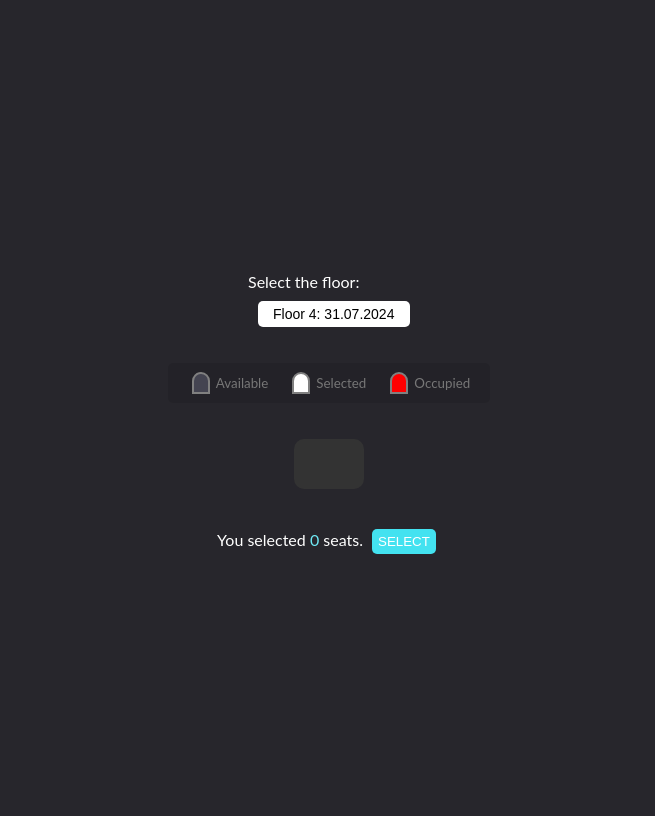
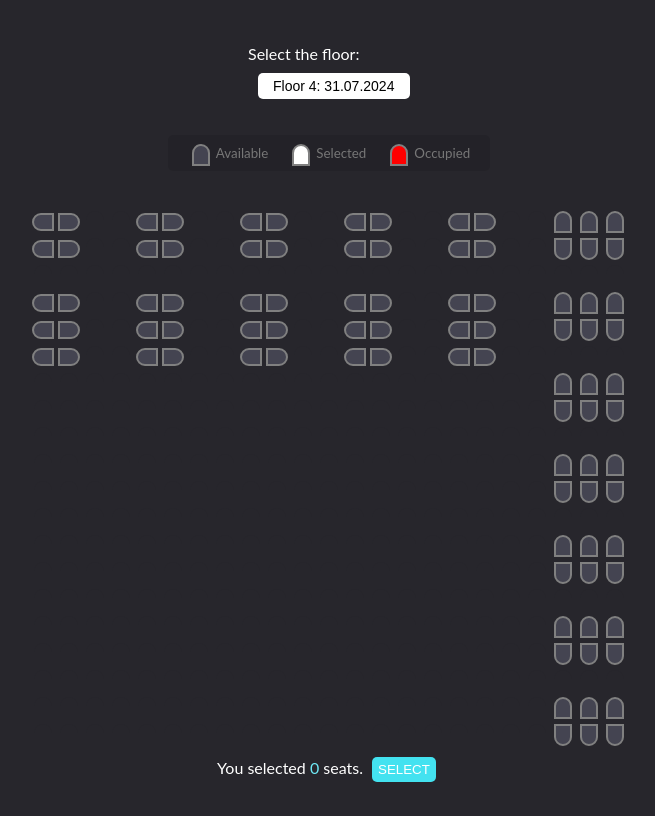
Before and after one commit to ProdanRaduMatei/SeatSuerferUI, a website: page index.html in a window 1280 px wide. Shown: the whole page, without its empty margins (311-966 px from the left). Drawn offline with Linux system fonts and the light colour scheme; no server answers; a web font is replaced by a local one.

Commit message:
01.08.2024

```diff
--- a/etaj4/day1.json
+++ b/etaj4/day1.json
@@ -1,10 +1,24 @@
 {
     "arrangement": [
-        [0, 0, 0, 2, 2, 2, 0, 0, 0],
-        [0, 0, 0, 2, 2, 2, 0, 0, 0],
-        [2, 2, 2, 2, 2, 2, 2, 2, 2],
-        [2, 2, 2, 2, 2, 2, 2, 2, 2],
-        [0, 0, 0, 2, 2, 2, 0, 0, 0],
-        [0, 0, 0, 2, 2, 2, 0, 0, 0]
+        [12, 11, 0, 0, 12, 11, 0, 0, 12, 11, 0, 0, 12, 11, 0, 0, 12, 11, 0, 0, 13, 13, 13],
+        [12, 11, 0, 0, 12, 11, 0, 0, 12, 11, 0, 0, 12, 11, 0, 0, 12, 11, 0, 0, 1, 1, 1],
+        [0, 0, 0, 0, 0, 0, 0, 0, 0, 0, 0, 0, 0, 0, 0, 0, 0, 0, 0, 0, 0, 0, 0],
+        [12, 11, 0, 0, 12, 11, 0, 0, 12, 11, 0, 0, 12, 11, 0, 0, 12, 11, 0, 0, 13, 13, 13],
+        [12, 11, 0, 0, 12, 11, 0, 0, 12, 11, 0, 0, 12, 11, 0, 0, 12, 11, 0, 0, 1, 1, 1],
+        [12, 11, 0, 0, 12, 11, 0, 0, 12, 11, 0, 0, 12, 11, 0, 0, 12, 11, 0, 0, 0, 0, 0],
+        [0, 0, 0, 0, 0, 0, 0, 0, 0, 0, 0, 0, 0, 0, 0, 0, 0, 0, 0, 0, 13, 13, 13],
+        [0, 0, 0, 0, 0, 0, 0, 0, 0, 0, 0, 0, 0, 0, 0, 0, 0, 0, 0, 0, 1, 1, 1],
+        [0, 0, 0, 0, 0, 0, 0, 0, 0, 0, 0, 0, 0, 0, 0, 0, 0, 0, 0, 0, 0, 0, 0],
+        [0, 0, 0, 0, 0, 0, 0, 0, 0, 0, 0, 0, 0, 0, 0, 0, 0, 0, 0, 0, 13, 13, 13],
+        [0, 0, 0, 0, 0, 0, 0, 0, 0, 0, 0, 0, 0, 0, 0, 0, 0, 0, 0, 0, 1, 1, 1],
+        [0, 0, 0, 0, 0, 0, 0, 0, 0, 0, 0, 0, 0, 0, 0, 0, 0, 0, 0, 0, 0, 0, 0],
+        [0, 0, 0, 0, 0, 0, 0, 0, 0, 0, 0, 0, 0, 0, 0, 0, 0, 0, 0, 0, 13, 13, 13],
+        [0, 0, 0, 0, 0, 0, 0, 0, 0, 0, 0, 0, 0, 0, 0, 0, 0, 0, 0, 0, 1, 1, 1],
+        [0, 0, 0, 0, 0, 0, 0, 0, 0, 0, 0, 0, 0, 0, 0, 0, 0, 0, 0, 0, 0, 0, 0],
+        [0, 0, 0, 0, 0, 0, 0, 0, 0, 0, 0, 0, 0, 0, 0, 0, 0, 0, 0, 0, 13, 13, 13],
+        [0, 0, 0, 0, 0, 0, 0, 0, 0, 0, 0, 0, 0, 0, 0, 0, 0, 0, 0, 0, 1, 1, 1],
+        [0, 0, 0, 0, 0, 0, 0, 0, 0, 0, 0, 0, 0, 0, 0, 0, 0, 0, 0, 0, 0, 0, 0],
+        [0, 0, 0, 0, 0, 0, 0, 0, 0, 0, 0, 0, 0, 0, 0, 0, 0, 0, 0, 0, 13, 13, 13],
+        [0, 0, 0, 0, 0, 0, 0, 0, 0, 0, 0, 0, 0, 0, 0, 0, 0, 0, 0, 0, 1, 1, 1]
     ]
 }
--- a/etaj4/day2.json
+++ b/etaj4/day2.json
@@ -1,8 +1,6 @@
 {
-    "date": "2024-01-08",
-    "admin_id": 1,
     "arrangement": [
-        [0, 0, 0, 2, 2, 2, 0, 0, 0],
+        [0, 0, 0, 1, 1, 1, 0, 0, 0],
         [0, 0, 0, 2, 2, 2, 0, 0, 0],
         [2, 2, 2, 2, 2, 2, 2, 2, 2],
         [2, 2, 2, 2, 2, 2, 2, 2, 2],
--- a/index.html
+++ b/index.html
@@ -10,11 +10,11 @@
     <body>
         <div class="floor-container">
             <label>Select the floor:</label>
-            <select id="floor" title="Select the floor and date">
-                <option value="1">Floor 4: 31.07.2024</option>
-                <option value="2">Floor 4: 01.08.2024</option>
-                <option value="3">Floor 6: 31.07.2024</option>
-                <option value="4">Floor 6: 01.08.2024</option>
+            <select id="floor" title="Select the floor and date" onchange="loadSeatingArrangement()">
+                <option value="etaj4/day1.json">Floor 4: 31.07.2024</option>
+                <option value="etaj4/day2.json">Floor 4: 01.08.2024</option>
+                <option value="etaj6/day1.json">Floor 6: 31.07.2024</option>
+                <option value="etaj6/day2.json">Floor 6: 01.08.2024</option>
             </select>
         </div>
 
@@ -34,7 +34,6 @@
         </ul>
 
         <div class="container">
-            <div class="walls"></div>
             <div class="seating-area"></div>
         </div>
 
--- a/script.js
+++ b/script.js
@@ -153,3 +153,62 @@ const floorSelect = document.getElementById('floor');
 floorSelect.addEventListener('change', handleStoreySection);
 
 handleStoreySection();
+
+async function loadSeatingArrangement() {
+    const select = document.getElementById('floor');
+    const filePath = select.value;
+
+    try {
+        const response = await fetch(filePath);
+        const data = await response.json();
+        displaySeatingArrangement(data.arrangement);
+    } catch (error) {
+        console.error('Error fetching the JSON data:', error);
+    }
+}
+
+function displaySeatingArrangement(arrangement) {
+    const seatingArea = document.querySelector('.seating-area');
+    seatingArea.innerHTML = ''; // Clear previous seating arrangement
+
+    arrangement.forEach(row => {
+        const rowDiv = document.createElement('div');
+        rowDiv.classList.add('row');
+
+        row.forEach(seat => {
+            const seatDiv = document.createElement('div');
+            if (seat === 1)
+                seatDiv.classList.add('seat', 'rotated-up');
+            else if (seat === 11)
+                seatDiv.classList.add('seat', 'rotated-left');
+            else if (seat === 12)
+                seatDiv.classList.add('seat', 'rotated-right');
+            else if (seat === 13)
+                seatDiv.classList.add('seat');
+            else if (seat === 2)
+                seatDiv.classList.add('seat', 'occupied');
+            else if (seat === 21)
+                seatDiv.classList.add('seat', 'occupied', 'rotated-up');
+            else if (seat === 22)
+                seatDiv.classList.add('seat', 'occupied', 'rotated-right');
+            else if (seat === 23)
+                seatDiv.classList.add('seat', 'occupied', 'rotated-left');
+            else if (seat === 0)
+                seatDiv.classList.add('seat', 'corridor');
+
+            // Add click event listener to toggle the selected class
+            seatDiv.addEventListener('click', () => {
+                if (!seatDiv.classList.contains('occupied') && !seatDiv.classList.contains('corridor')) {
+                    seatDiv.classList.toggle('selected');
+                }
+            });
+
+            rowDiv.appendChild(seatDiv);
+        });
+
+        seatingArea.appendChild(rowDiv);
+    });
+}
+
+// Load initial seating arrangement on page load
+document.addEventListener('DOMContentLoaded', loadSeatingArrangement);
--- a/style.css
+++ b/style.css
@@ -57,7 +57,7 @@ body {
     display: flex;
     justify-content: center;
     align-items: center;
-    margin-bottom: 10px;
+    margin-bottom: 1px;
 }
 
 .seat {
@@ -68,6 +68,20 @@ body {
     border: 2px solid grey;
     border-top-left-radius: 10px;
     border-top-right-radius: 10px;
+    margin-bottom: 0px;
+    cursor: pointer;
+}
+
+.seat.rotated-left {
+    transform: rotate(90deg);
+}
+
+.seat.rotated-right {
+    transform: rotate(-90deg);
+}
+
+.seat.rotated-up {
+    transform: rotate(180deg);
 }
 
 .seat.selected {
```
